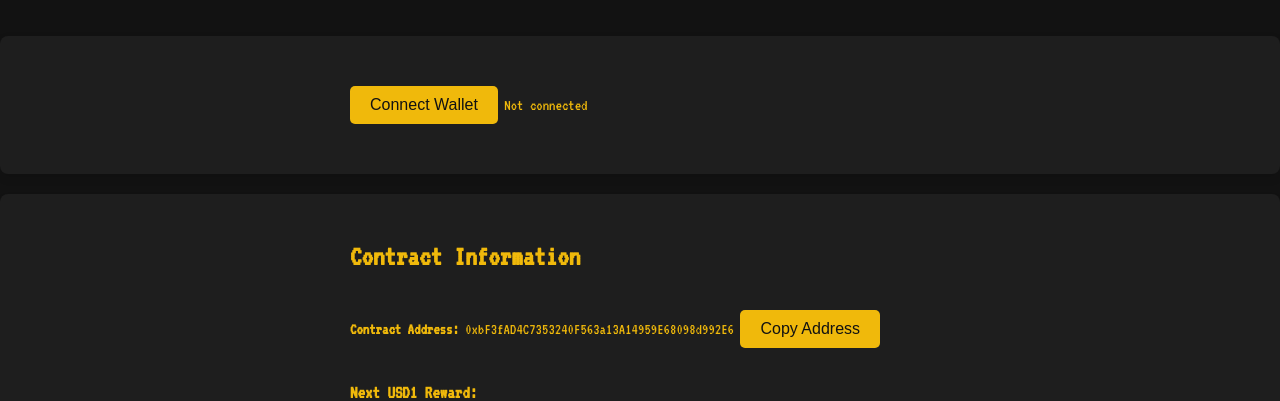
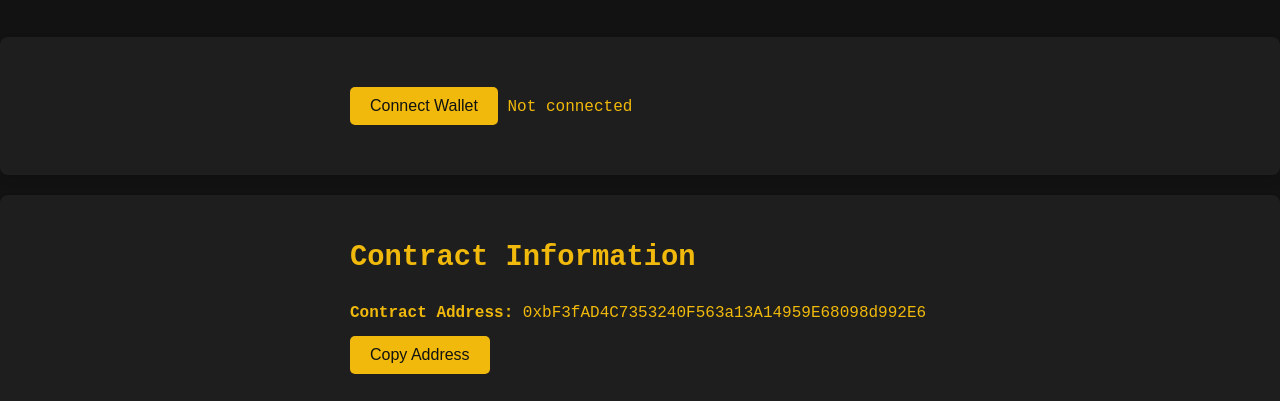
Before and after one commit to zhouyongyou/BTL, a website: page index.html in a window 1280 px wide. Shown: the part 390-791 px from the top of the page. Drawn offline with Linux system fonts and the light colour scheme; a script that the page names is missing.

Commit message:
Update index.html

```diff
--- a/index.html
+++ b/index.html
@@ -12,7 +12,7 @@
   <meta property="og:image:height" content="630">
   <meta property="og:url" content="https://www.btluck.fun">
   <meta property="og:type" content="website">
-  <link href="https://fonts.googleapis.com/css2?family=VT323&display=swap" rel="stylesheet">
+  <link href="https://fonts.googleapis.com/css2?family=Space+Mono&display=swap" rel="stylesheet">
   <!-- Twitter Card -->
   <meta property="twitter:card" content="summary_large_image">
   <meta property="twitter:title" content="BitLuck DApp - Participate and Earn Rewards">
```
